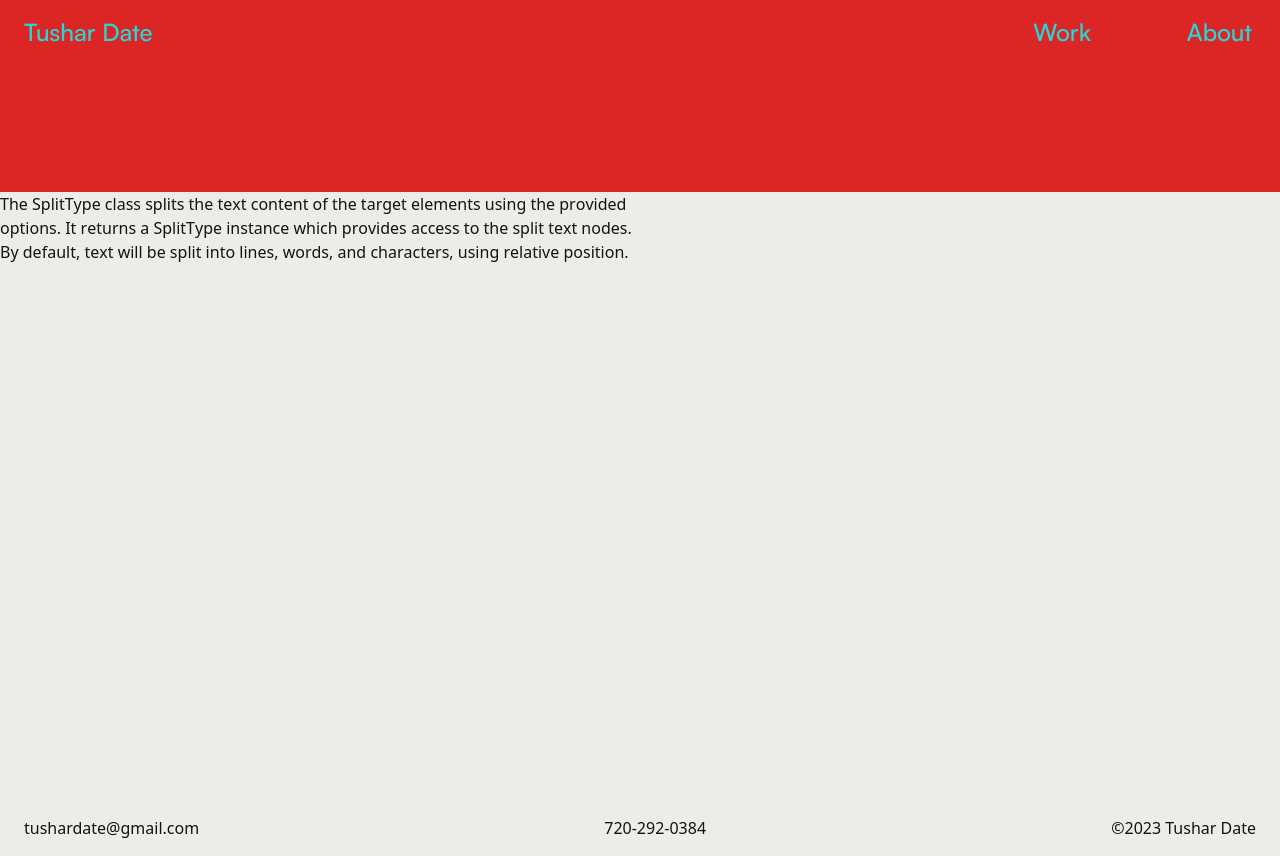
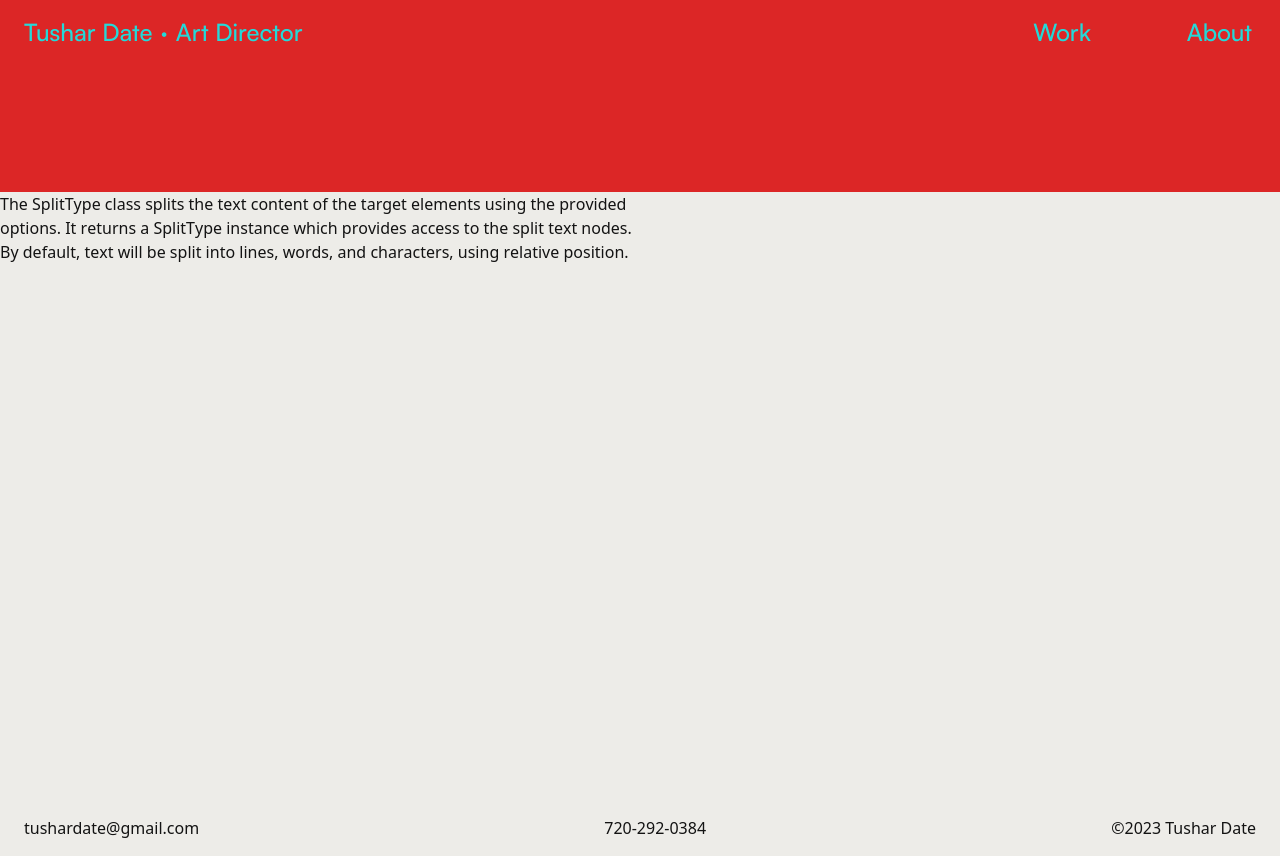
Before and after one commit to tushardate/td-nextjs-website-2023, a Next.js app: page /test in a window 1280 px wide. Built offline with nearby package versions, Linux system fonts and the light colour scheme; what tailwindcss-multi-column would draw is missing.

Commit message:
Added ticker

```diff
--- a/components/Header.js
+++ b/components/Header.js
@@ -3,6 +3,7 @@ import { useRouter } from "next/router";
 import { useCursorStore } from "./GlobalStore";
 import { useState } from "react";
 import { motion, useMotionValueEvent, useScroll } from "framer-motion";
+import Ticker from "./Ticker";
 
 export default function Header() {
 	const router = useRouter();
@@ -43,13 +44,17 @@ export default function Header() {
 					onMouseLeave={() => setCursorType("default")}
 				>
 					<div className="relative">
-						<div className="flex text-2.25xl">
+						<motion.div className="flex text-2.25xl">
 							<div className="">Tushar Date</div>
 							{/* <span className="text-base">®</span> */}
 							{/* <div className="hidden md:block opacity-30 ml-2">
 								Creative Director
 							</div> */}
-						</div>
+							<span className="px-2"> &middot; </span>
+							<div className="">
+								<Ticker />
+							</div>
+						</motion.div>
 					</div>
 				</Link>
 				<div className="flex menu-strikethrough">
--- a/components/Ticker.js
+++ b/components/Ticker.js
@@ -1,40 +1,64 @@
-import { motion } from "framer-motion";
+import React, { useState, useEffect } from "react";
+import { motion, AnimatePresence } from "framer-motion";
 
-export default function Ticker() {
-	const items = ["Tushar Date", "Creative Director", "Los Angeles"];
-
-	const anim = {
+const textVariants = {
 	initial: {
-			y: 30,
+		opacity: 0,
+		y: 3,
 	},
-		animate: (custom) => ({
-			y: [30, 0, 0, -30],
+	animate: {
+		opacity: 1,
+		y: 0,
 		transition: {
-				times: [0, 0.2, 0.8, 1],
-				delay: custom.index * 1.6,
-				duration: 2,
-				repeat: 5,
-				repeatDelay: 1.6 * (custom.length - 1)
+			duration: 0.65,
+			ease: "easeOut",
 		},
-		}),
+	},
+	exit: {
+		opacity: 0,
+		y: -3,
+		transition: {
+			duration: 0.65,
+			ease: "easeIn",
+		},
+	},
 };
 
+const texts = ["Creative Director", "Art Director", "Freelance", "Los Angeles"];
+
+const Ticker = () => {
+	const [currentTextIndex, setCurrentTextIndex] = useState(0);
+
+	useEffect(() => {
+		const interval = setInterval(() => {
+			setCurrentTextIndex((prevIndex) => (prevIndex + 1) % texts.length);
+		}, 4000);
+
+		return () => clearInterval(interval);
+	}, []);
+
 	return (
-		<div className="relative hidden md:block">
-			{items.map((el, i) => {
-				return (
+		<div className="ticker-container">
+			<AnimatePresence mode="wait">
+				{texts.map(
+					(text, index) =>
+						index === currentTextIndex && (
 							<motion.div
-						key={i}
-						variants={anim}
+								key={index}
+								className="ticker-text"
+								variants={textVariants}
 								initial="initial"
 								animate="animate"
-						custom={{index: i, length: items.length}}
-						className="absolute top-0 whitespace-nowrap leading-none"
+								exit="exit"
+								custom={index === 0 ? 0 : 1} // Add a custom delay for the entering text
 							>
-						{el}
+								{text}
 							</motion.div>
-				);
-			})}
+						)
+				)}
+			</AnimatePresence>
 		</div>
 	);
-}
+};
+
+export default Ticker;
```
Lines whose indentation alone changed are shown as unchanged.
